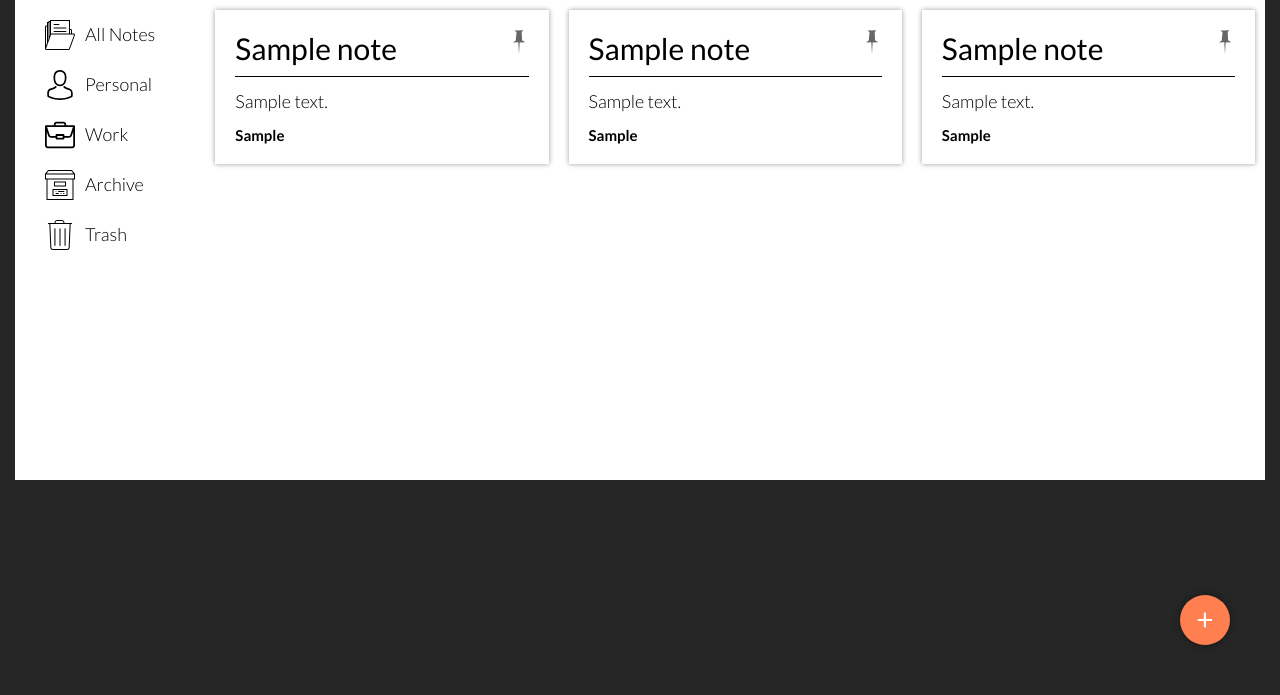
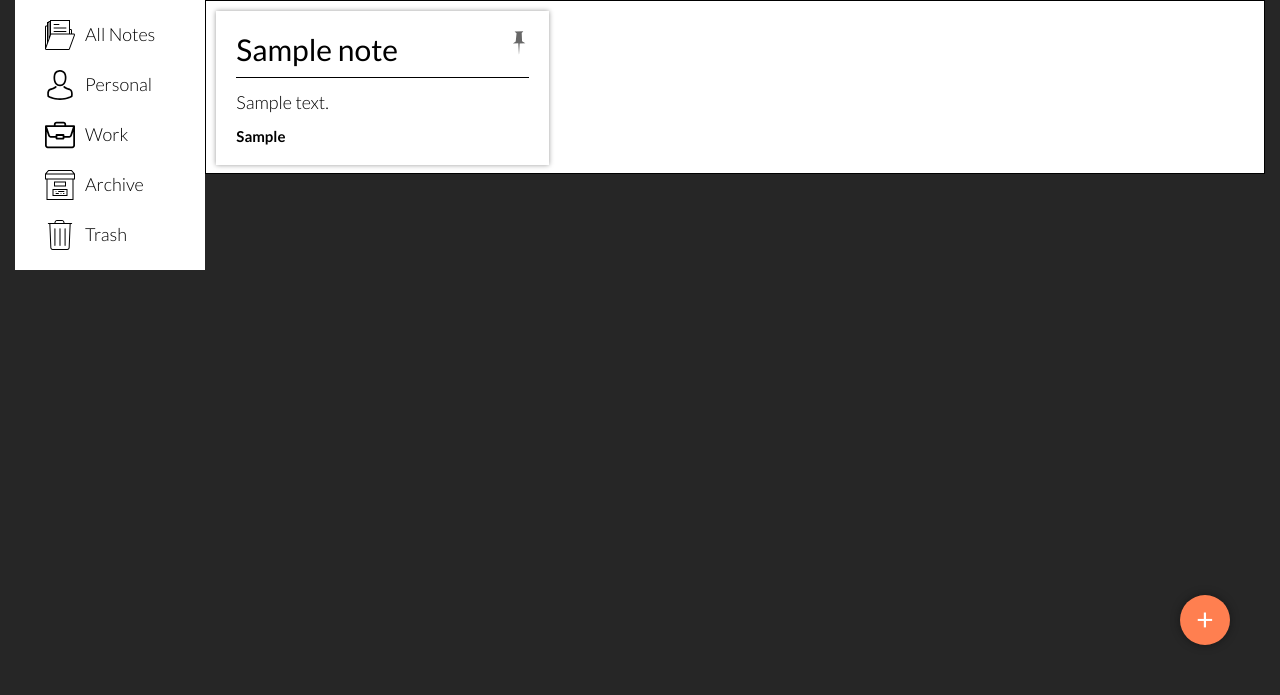
Before and after one commit to AdiPat/xnotes, a Django app: template xnotesapp/templates/xnotesapp/index.html in a window 1280 px wide. Shown: the part 105-800 px from the top of the page. Run offline with Django 3.2, Linux system fonts and the light colour scheme; the template is opened without the code that fills it: most values are stand-ins (such as "Sample title", 1, 10 or a date in 2020); some libraries are stand-ins or nearby versions.

Commit message:
Add vertical masonry layout

```diff
--- a/frontend/app/js/main.js
+++ b/frontend/app/js/main.js
@@ -24,6 +24,7 @@ window.$ = $;
 
 
 $('document').ready(function () {
+    Base.initGrid('.dashboard__content', '.note-card', 3,2,1);
     var checkExist = setInterval(() => {
         if (_Notes) {
             Listeners.setupListeners(_Notes);
--- a/frontend/app/scss/abstracts/_variables.scss
+++ b/frontend/app/scss/abstracts/_variables.scss
@@ -6,5 +6,5 @@ $color-orange: #f39c12;
 $breakpoint-xlarge: 87.5em;
 $breakpoint-large: 67.5em;
 $breakpoint-medium: 60em;
-$breakpoint-small: 36.25em; // small medium
+$breakpoint-small: 37.5em; // small medium
 $breakpoint-xsmall: 30em;
--- a/frontend/app/scss/components/_card.scss
+++ b/frontend/app/scss/components/_card.scss
@@ -17,7 +17,7 @@
     display: flex;
     position: relative;
     flex-direction: column;
-    align-self: stretch;
+    width: calc(33.33% - 1rem * 2);
     align-items: flex-start;
     justify-content: center;
     box-shadow: 0 0 5px rgba(black, 0.4);
@@ -25,9 +25,12 @@
     cursor: pointer;
 
     @include respond(medium) {
-        justify-content: flex-start;
-        width: calc(100% * (1/2) - 1rem * 2);
+        width: calc(50% - 1rem*2);
         //max-width: calc(100% - 1rem * 2);
+    }
+
+    @include respond(small) {
+        width: calc(100% - 1rem*2);
     }
 
     &:hover {
--- a/frontend/app/scss/layout/_dashboard.scss
+++ b/frontend/app/scss/layout/_dashboard.scss
@@ -3,7 +3,7 @@
     flex-direction: column;
     flex: 4;
     //border: 1px solid;
-    min-height: 60vh;
+   // min-height: 60vh;
 
     @include respond(small) {
         flex: 0 0 1;
@@ -12,16 +12,11 @@
 
     &__content {
         display: flex;
-        //padding: 3rem;
+        flex-flow: column wrap;
+       // padding: 1rem;
         background-color: white;
         overflow: hidden;
-        flex: 1;
-        //padding-top: 3rem;
-        //border: 1px solid yellow;
-        @include respond(medium) {
-            flex: 0 1 auto;
-            flex-direction: column;
-            padding-bottom: 5rem;
-        }
+        //flex: 1;
+        border: 1px solid black;
      }
 }
--- a/xnotesapp/static/css/style.css
+++ b/xnotesapp/static/css/style.css
@@ -11,7 +11,7 @@ html {
 html {
   font-family: 'Lato', sans-serif;
   font-size: 62.5%; }
-  @media only screen and (max-width: 36.25em) {
+  @media only screen and (max-width: 37.5em) {
     html {
       font-size: 50%; } }
 
@@ -40,7 +40,7 @@ html {
   display: flex;
   position: relative;
   flex-direction: column;
-  align-self: stretch;
+  width: calc(33.33% - 1rem * 2);
   align-items: flex-start;
   justify-content: center;
   box-shadow: 0 0 5px rgba(0, 0, 0, 0.4);
@@ -48,8 +48,10 @@ html {
   cursor: pointer; }
   @media only screen and (max-width: 60em) {
     .note-card {
-      justify-content: flex-start;
-      width: calc(100% * (1/2) - 1rem * 2); } }
+      width: calc(50% - 1rem*2); } }
+  @media only screen and (max-width: 37.5em) {
+    .note-card {
+      width: calc(100% - 1rem*2); } }
   .note-card:hover {
     transform: translateY(-2px) translateZ(5px);
     box-shadow: 0 0 15px rgba(0, 0, 0, 0.5); }
@@ -436,7 +438,7 @@ html {
   flex-direction: column;
   background-color: white;
   padding: 1rem 3rem 1rem 1rem; }
-  @media only screen and (max-width: 36.25em) {
+  @media only screen and (max-width: 37.5em) {
     .side-nav {
       display: none; } }
   .side-nav__list {
@@ -462,22 +464,17 @@ html {
 .dashboard {
   display: flex;
   flex-direction: column;
-  flex: 4;
-  min-height: 60vh; }
-  @media only screen and (max-width: 36.25em) {
+  flex: 4; }
+  @media only screen and (max-width: 37.5em) {
     .dashboard {
       flex: 0 0 1;
       width: 100%; } }
   .dashboard__content {
     display: flex;
+    flex-flow: column wrap;
     background-color: white;
     overflow: hidden;
-    flex: 1; }
-    @media only screen and (max-width: 60em) {
-      .dashboard__content {
-        flex: 0 1 auto;
-        flex-direction: column;
-        padding-bottom: 5rem; } }
+    border: 1px solid black; }
 
 body {
   background-color: #262626;
@@ -494,7 +491,7 @@ body {
   position: relative;
   z-index: 100;
   background-color: #262626; }
-  @media only screen and (max-width: 36.25em) {
+  @media only screen and (max-width: 37.5em) {
     .container {
       overflow: hidden; } }
 
--- a/xnotesapp/templates/xnotesapp/index.html
+++ b/xnotesapp/templates/xnotesapp/index.html
@@ -146,8 +146,7 @@
         </div>
         <div class="dashboard">
             <div class="dashboard__content">
-                <div class="notes-col">
-                    {% for note in data1 %}
+                    {% for note in data %}
                     <div class="note-card {% if note.trash %}trash-card{% endif %}" style="background-color: #{{note.color}}" data-id={{note.note_id}} data-color={{note.color}}>
                         <svg class="note-icon {% if note.pinned %}pinned{% endif %}" data-action="pin">
                             <use xlink:href="{% static 'res/sprite.svg' %}#pin"></use>
@@ -160,39 +159,6 @@
                         <h4 class="note-card__created">{{note.last_edited}}</h4>
                     </div>
                     {% endfor %}
-                </div>
-
-                <div class="notes-col">
-                    {% for note in data2 %}
-                    <div class="note-card {% if note.trash %}trash-card{% endif %}" style="background-color: #{{note.color}}" data-id={{note.note_id}} data-color={{note.color}}>
-                        <svg class="note-icon {% if note.pinned %}pinned{% endif %}" data-action="pin">
-                            <use xlink:href="{% static 'res/sprite.svg' %}#pin"></use>
-                        </svg>
-                        {% if note.trash %}
-                        <span class="note-icon" data-action="restore">RESTORE</span>
-                        {% endif %}
-                        <h2 class="note-card__title">{{note.title}}</h2>
-                        <p class="note-card__content">{{note.content}}</p>
-                        <h4 class="note-card__created">{{note.last_edited}}</h4>
-                    </div>
-                    {% endfor %}
-                </div>
-
-                <div class="notes-col">
-                    {% for note in data3 %}
-                    <div class="note-card {% if note.trash %}trash-card{% endif %}" style="background-color: #{{note.color}}" data-id={{note.note_id}} data-color={{note.color}}>
-                        <svg class="note-icon {% if note.pinned %}pinned{% endif %}" data-action="pin">
-                            <use xlink:href="{% static 'res/sprite.svg' %}#pin"></use>
-                        </svg>
-                        {% if note.trash %}
-                        <span class="note-icon" data-action="restore">RESTORE</span>
-                        {% endif %}
-                        <h2 class="note-card__title">{{note.title}}</h2>
-                        <p class="note-card__content">{{note.content}}</p>
-                        <h4 class="note-card__created">{{note.last_edited}}</h4>
-                    </div>
-                    {% endfor %}
-                </div>
             </div>
         </div>
         <div class="btn__add-note">
--- a/xnotesapp/views.py
+++ b/xnotesapp/views.py
@@ -37,9 +37,8 @@ def home(request, username):
     template = loader.get_template('xnotesapp/index.html')
     nm = NoteManager.NoteManager()
     notes = nm.getNotes(username)
-    dataChunks = chunks(notes, 3)
     #print(dataChunks)
-    context = {'username': username, 'data1':dataChunks[0], 'data2':dataChunks[1], 'data3':dataChunks[2]}
+    context = {'username': username, 'data':notes}
     return HttpResponse(template.render(context, request))
 
 def edit(request, username, note_id):
```
Also changed, not shown: frontend/app/js/base.js (+62 -19 lines), frontend/app/js/listeners.js (+9 -0 lines), xnotesapp/static/bundle.js.
